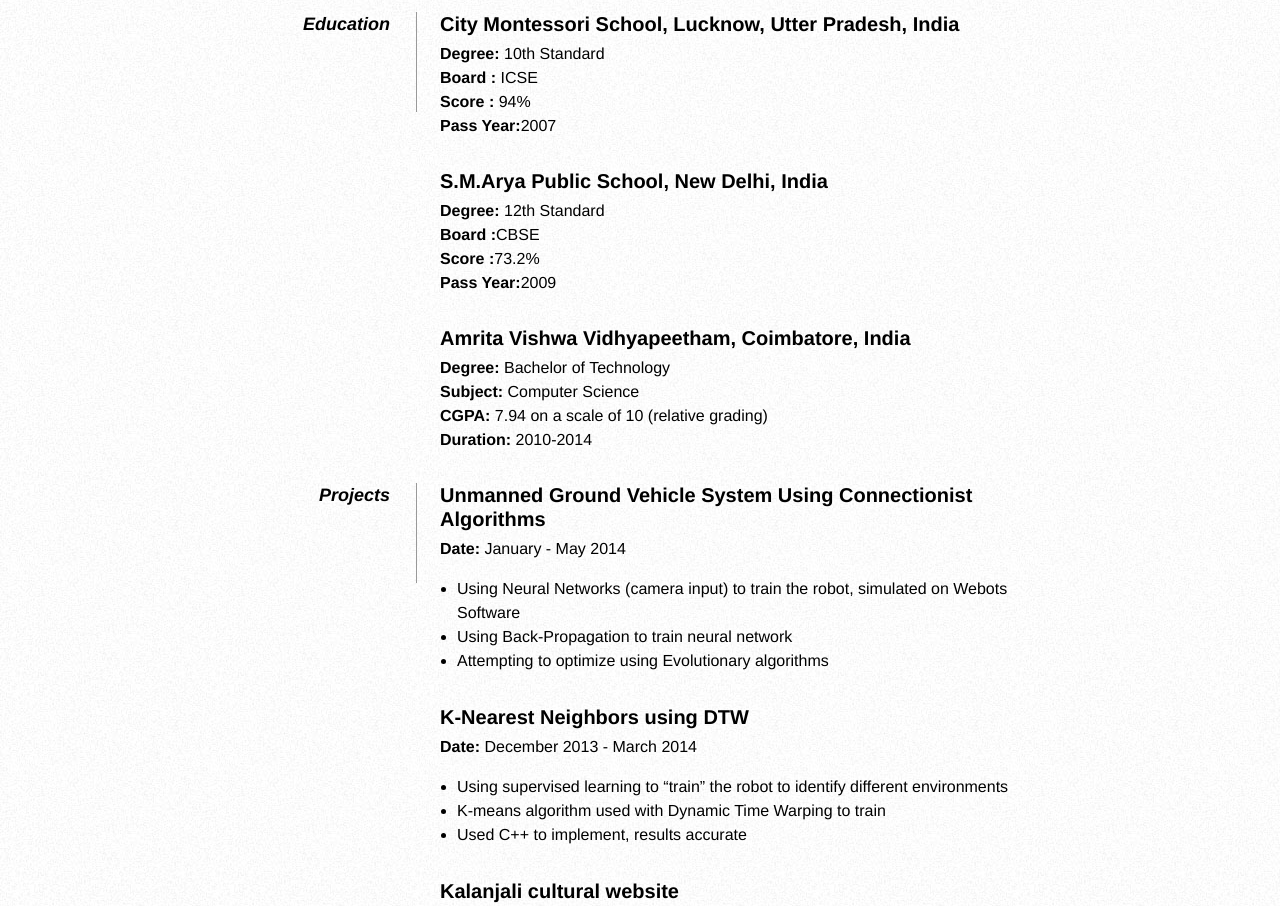
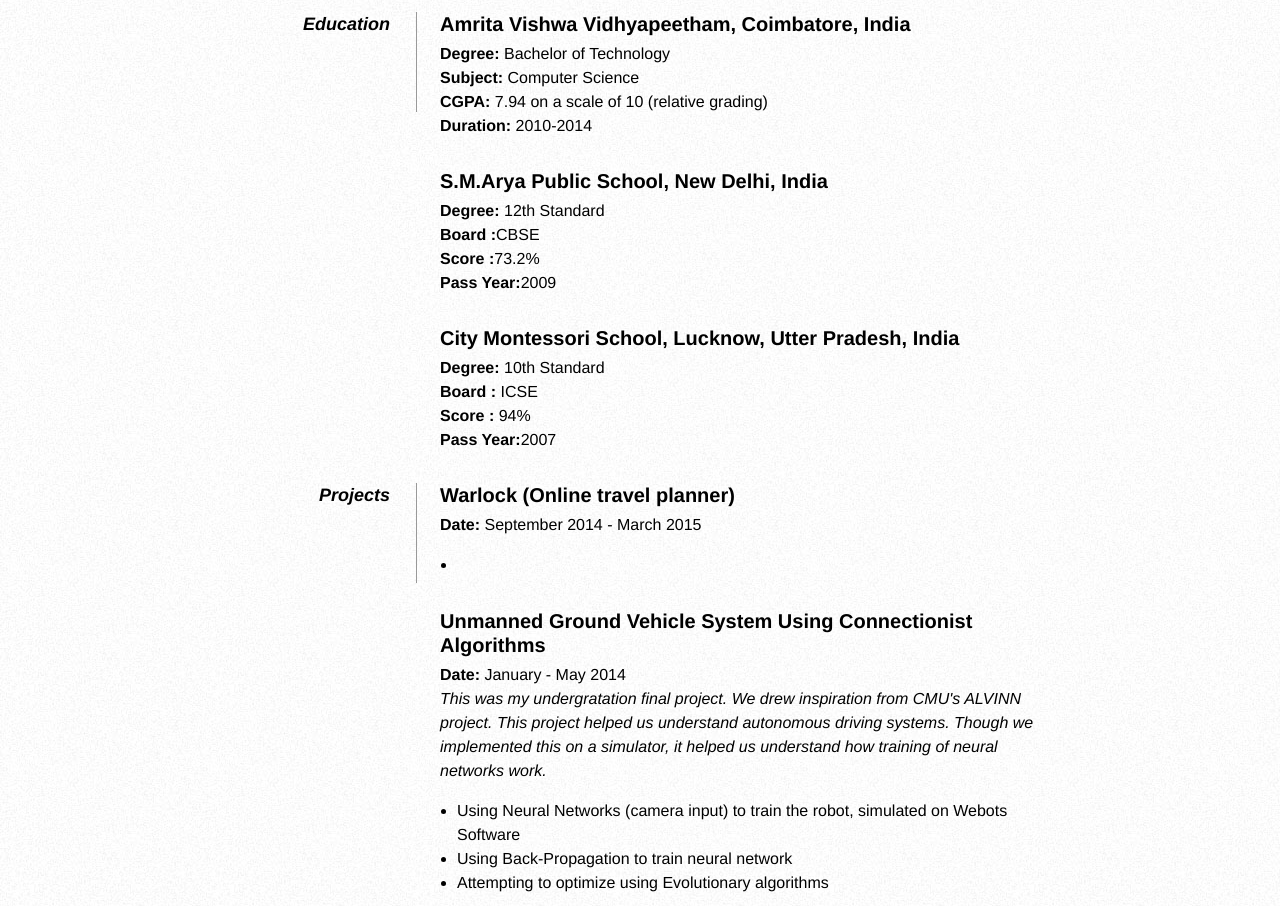
Before and after one commit to prakharkh91/prakharkh91.github.io, a plain HTML site: page info.html in a window 1280 px wide. Shown: the part 316-1222 px from the top of the page. Drawn offline with Linux system fonts and the light colour scheme.

Commit message:
Adding Project description

```diff
--- a/info.html
+++ b/info.html
@@ -58,13 +58,14 @@
             <dd class="clear"></dd>
 
             <dt>Education</dt>
+
             <dd>
-                <h2>City Montessori School, Lucknow, Utter Pradesh, India</h2>
+                <h2>Amrita Vishwa Vidhyapeetham, Coimbatore, India</h2>
                 <p>
-                    <strong>Degree: </strong>10th Standard<br />
-                    <strong>Board : </strong>ICSE<br />
-                    <strong>Score : </strong>94%<br />
-                    <strong>Pass Year:</strong>2007<br />
+                    <strong>Degree: </strong>Bachelor of Technology<br />
+                    <strong>Subject: </strong>Computer Science<br />
+                    <strong>CGPA: </strong>7.94 on a scale of 10 (relative grading)<br />
+                    <strong>Duration: </strong>2010-2014<br />
                  </p>
             </dd>
 
@@ -83,23 +84,35 @@
             <dd class="clear"></dd>
 
             <dd>
-                <h2>Amrita Vishwa Vidhyapeetham, Coimbatore, India</h2>
+                <h2>City Montessori School, Lucknow, Utter Pradesh, India</h2>
                 <p>
-                    <strong>Degree: </strong>Bachelor of Technology<br />
-                    <strong>Subject: </strong>Computer Science<br />
-                    <strong>CGPA: </strong>7.94 on a scale of 10 (relative grading)<br />
-                    <strong>Duration: </strong>2010-2014<br />
+                    <strong>Degree: </strong>10th Standard<br />
+                    <strong>Board : </strong>ICSE<br />
+                    <strong>Score : </strong>94%<br />
+                    <strong>Pass Year:</strong>2007<br />
                  </p>
             </dd>
 
             <dd class="clear"></dd>
 
-
             <dt>Projects</dt>
             <dd>
+                 <h2>Warlock (Online travel planner)</h2>
+                 <strong>Date: </strong>September 2014 - March 2015
+                 <p><em>
+
+                 </em></p>
+                 <ul>
+                      <li></li>
+                 </ul>
+
                 <h2>Unmanned Ground Vehicle System Using Connectionist Algorithms</h2>
                 <strong>Date: </strong>January - May 2014
-                <p><em></em></p>
+                <p><em>
+                This was my undergratation final project. We drew inspiration from CMU's ALVINN project. This
+                project helped us understand autonomous driving systems. Though we implemented this on a simulator,
+                it helped us understand how training of neural networks work.
+                </em></p>
                 <ul>
                      <li>Using Neural Networks (camera input) to train the robot, simulated on Webots Software</li>
                      <li>Using Back-Propagation to train neural network</li>
```
